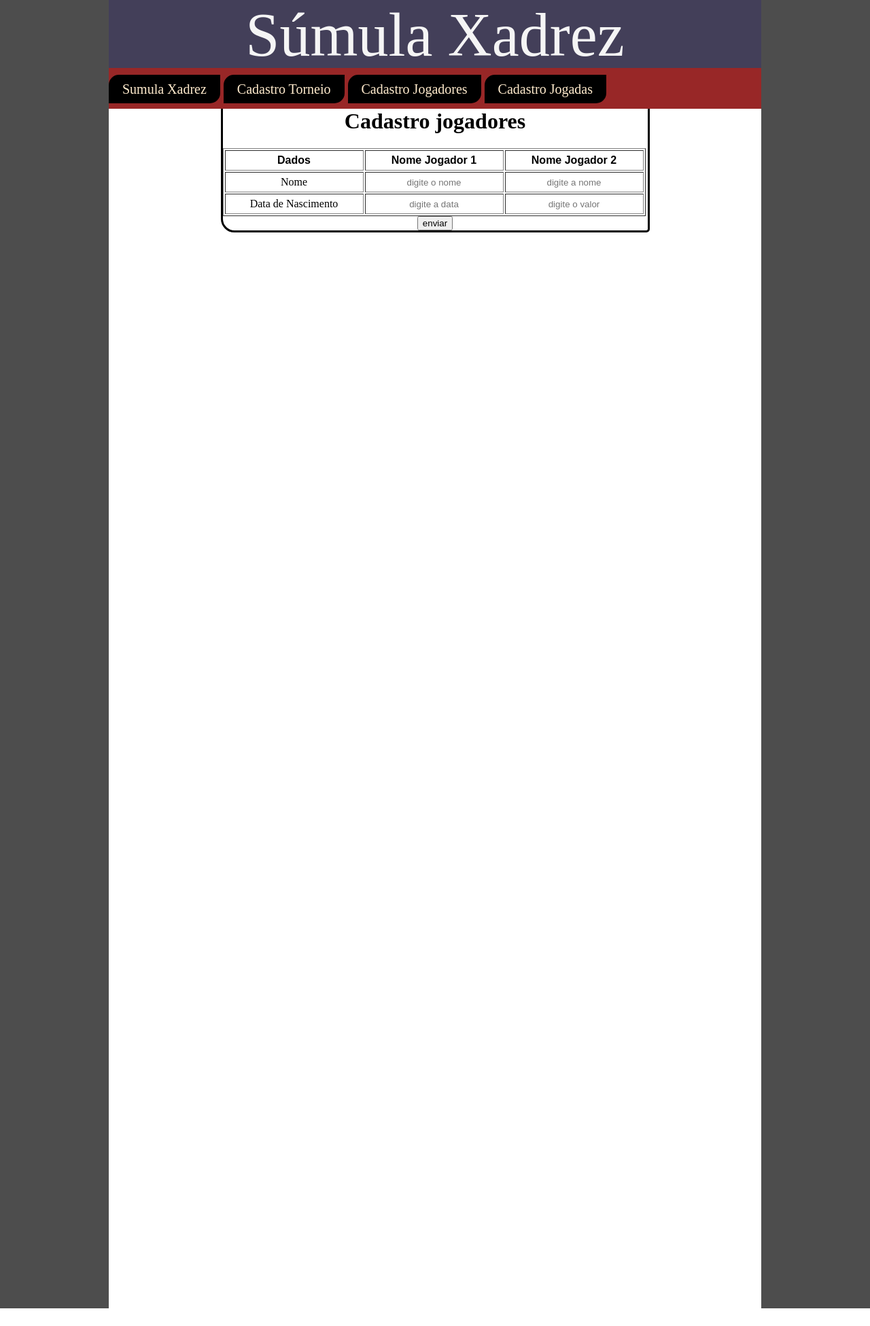
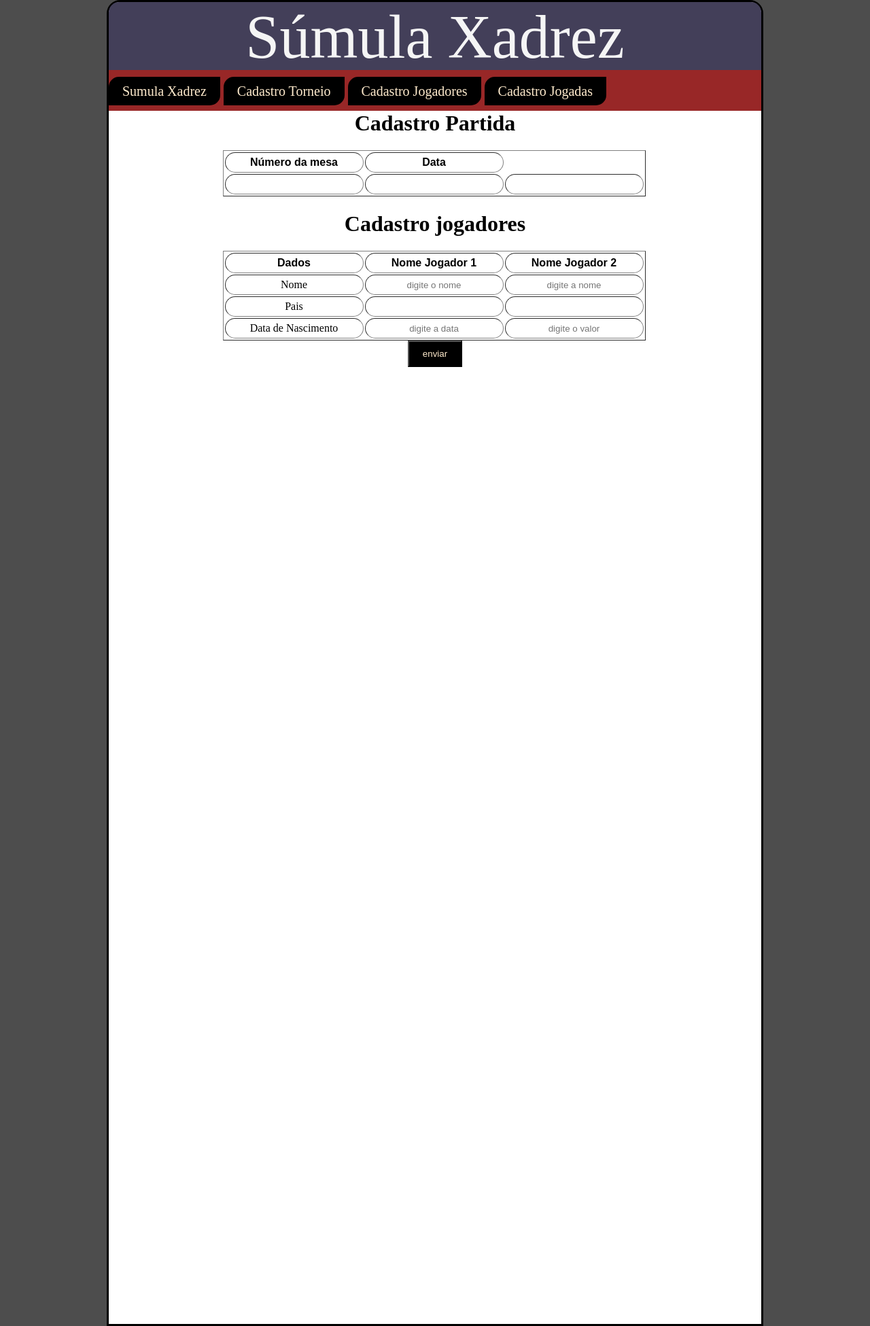
Before and after one commit to WillianSousa21/Sumula_site_Xadrez, a PHP site: page /cadastro_jogadores.html in a window 1280 px wide. Shown: the whole page at 68% size. Before the commit the page ends 1925 px from the top, so only its background shows below. Run offline with PHP 8.4, Linux system fonts and the light colour scheme.

Commit message:
novo estilo da sumula

```diff
--- a/aula _dia2109.html
+++ b/aula _dia2109.html
@@ -10,7 +10,7 @@
     <form action="method">
         <label> nome </label>
         <input type="text" value="" placeholder="digite seu nome"><br>
-        <labe><br>
+        <label><br>
        <input type="time"><br>
         <input type="reset" value="limpar"><br>
         <input type="date">
--- a/cadastro_jogadores.html
+++ b/cadastro_jogadores.html
@@ -13,12 +13,27 @@
     <div class="menublock">
         <ul class="menu">
             <li><a href="/suumula_xadrez.html">Sumula Xadrez</a></li>
-                <li><a href="/Cadastro.html"> Cadastro Torneio</a></li>
+                <li><a href="/Cadastro_torneio.html"> Cadastro Torneio</a></li>
                 <li><a href="/cadastro_jogadores.html"> Cadastro Jogadores</a></li>
                 <li><a href="/cadastro_jogadas.html"> Cadastro Jogadas</a></li>
             </ul></div>
 <div class="cadastro1">
-<table border="1">
+    <table border="1">
+        <thead><h1>Cadastro Partida</h1></thead>
+        <tr>
+            <th>Número da mesa </th>
+            <th>Data</th>
+            <th class="no"></th>
+
+        </tr>
+        <tr>
+            <td><input type="text" placeholder="" class="no"></td>
+            <td><input type="datetime" placeholder="" class="no"></td>
+            <td><input type="text" placeholder="" class="no"></td>
+
+        </tr>
+    </table>
+    <table border="1">
         <thead>
            <h1>Cadastro jogadores</h1>
         </thead>
@@ -36,12 +51,17 @@
             <td><input type="text" name="" id="" placeholder="digite a nome" class="no"></td>
         </tr>
         <tr>
+            <td>Pais</td>
+            <td><input type="text" name="" id="" placeholder="" class="no"></td>
+            <td><input type="text" name="" id="" placeholder="" class="no"></td>
+        </tr>
+        <tr>
             <td>Data de Nascimento</td>
             <td><input type="text" name="" id="" placeholder="digite a data" class="no"></td>
             <td><input type="text" name="" id="" placeholder="digite o valor" class="no"></td>
         </tr>
     </table>
-        <input type="submit" value="enviar">
+        <input type="submit" value="enviar" class="enviar">
     </div>
 
     </div>
--- a/css.css
+++ b/css.css
@@ -8,9 +8,9 @@ body{
     width: 960px;
     height: 100px;
     background-color: rgb(67, 63, 89);
+    border-radius: 15px 15px 0px 0px;
     font-size: 90px;
     color: whitesmoke;
-
     text-align: center;
     padding: 0px auto;
     display: block;
@@ -59,18 +59,21 @@ ul.menu li a{
 .geral {
     background-color: white;
     width: 960px;
-    height: 1925px;
+    height: 1945px;
     margin: 0.2px;
-    padding: 0px auto;
+    border: solid;
+    border-radius: 20px 20px 0px 0px;
+
     display: block;
     margin: 0 auto;
 
 }
-
 .table{
     width: 960px;
     height: auto;
     align-items: center;
+    padding: 2px;
+    border-radius: 15px 15px 15px 15px;
 }
 
 .titulo{
@@ -85,6 +88,7 @@ th{
     text-align: center;
     font-family: arial;
     font-size: 12pt;
+    border-radius: 15px 15px 15px 15px;
 
 }
 
@@ -96,14 +100,13 @@ tr{
 
 td{
     width: 200px;
+    border-radius: 15px 15px 15px 15px;
 }
 .no{ border: 0;}
 :placeholder-shown{text-align: center;}
 
 .cadastro1{
     text-align: center;
-    border: solid;
-    border-radius: 5px 20px 5px 20px;
     width: 625px;
     height: auto;
     margin: 2px;
@@ -114,8 +117,6 @@ td{
 
 .cadastro-jogadas{
     text-align: center;
-    border: solid;
-    border-radius: 20px 20px 20px 20px;
     width: 400px;
     height: auto;
     margin: 2px;
@@ -124,3 +125,16 @@ td{
     margin: 0 auto;
     float: left;
 }
+.enviar {
+    display: inline;
+}
+.enviar{
+    background: black;
+    color:blanchedalmond;
+    padding: 10px 20px;
+    text-decoration: none;
+}
+
+.enviar:hover{
+    background: whitesmoke;
+    color: blue;}
--- a/suumula_xadrez.html
+++ b/suumula_xadrez.html
@@ -14,7 +14,7 @@
     <div class="menublock">
         <ul class="menu">
                 <li><a href="/suumula_xadrez.html">Sumula Xadrez</a></li>
-                <li><a href="/Cadastro.html"> Cadastro Torneio</a></li>
+                <li><a href="/Cadastro_torneio.html"> Cadastro Torneio</a></li>
                 <li><a href="/cadastro_jogadores.html"> Cadastro Jogadores</a></li>
                 <li><a href="/cadastro_jogadas.html"> Cadastro Jogadas</a></li>
             </ul></div>
```
Also changed, not shown: Cadastro_torneio.html (renamed from Cadastro.html, +20 -7 lines), cadastro_jogadas.html (+5 -3 lines), 1964390.png (added), v4-460px-Read-Algebraic-Chess-Notation-Step-1.jpg (deleted).
